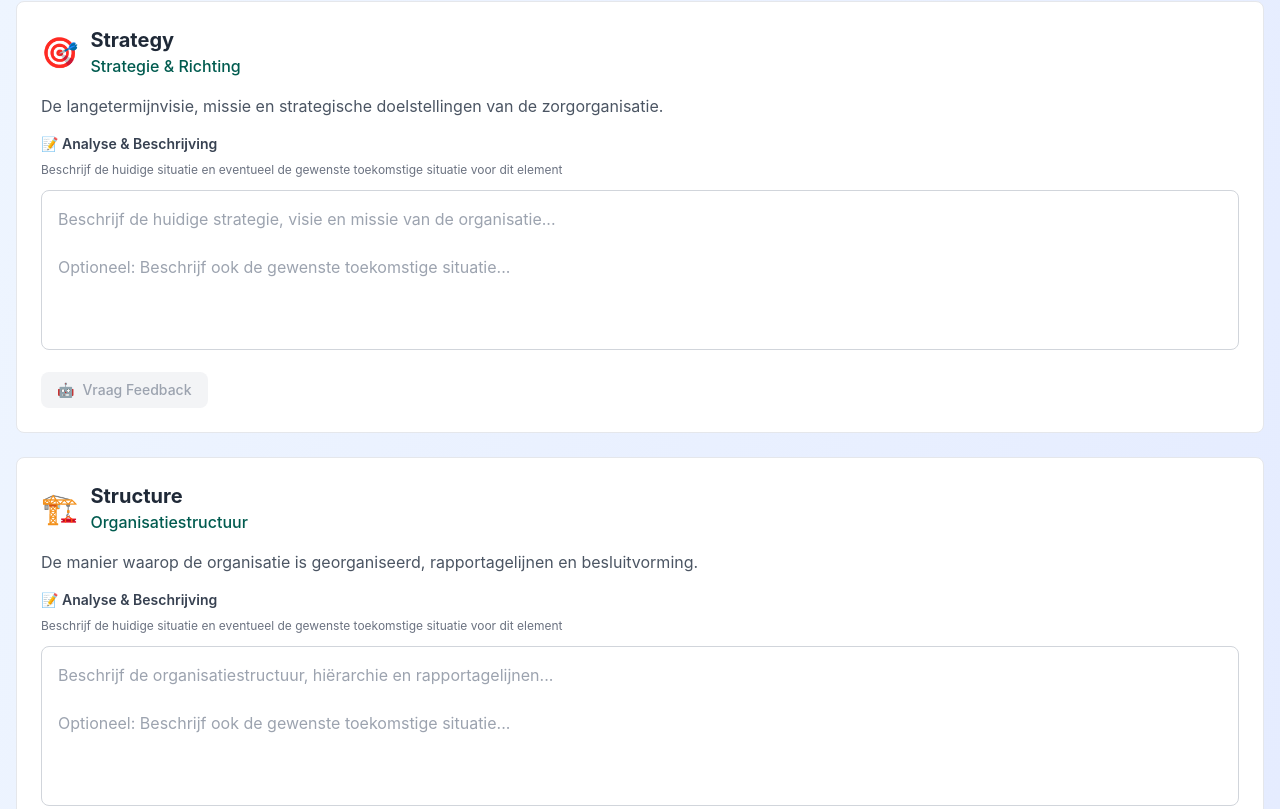
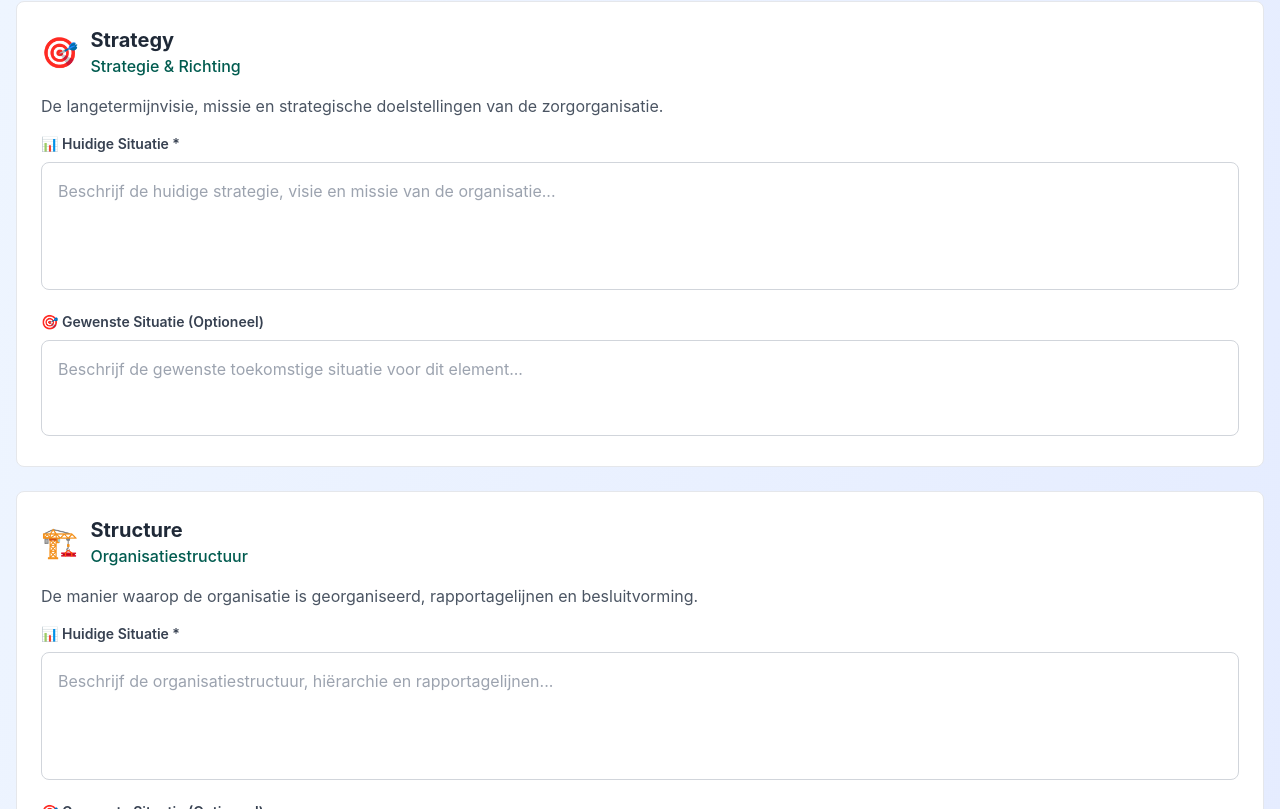
Before and after one commit to SuzannedeGroot1981/Interne-Analyse-Coach, a Next.js app: page /improve in a window 1280 px wide. Shown: the part 691-1500 px from the top of the page. Built offline with nearby package versions, Linux system fonts and the light colour scheme.

Commit message:
Updated DocumentReviewStep.tsx

```diff
--- a/components/DocumentReviewStep.tsx
+++ b/components/DocumentReviewStep.tsx
@@ -9,7 +9,8 @@ interface DocumentReviewStepProps {
 
 interface SevenSData {
   [key: string]: {
-    content: string
+    current: string
+    desired: string
     feedback?: string
   }
 }
@@ -92,12 +93,12 @@ export default function DocumentReviewStep({ className = '' }: DocumentReviewSte
   }
 
   // Update 7S data
-  const updateSevenSData = (elementId: string, value: string) => {
+  const updateSevenSData = (elementId: string, field: 'current' | 'desired', value: string) => {
     setSevenSData(prev => ({
       ...prev,
       [elementId]: {
         ...prev[elementId],
-        content: value
+        [field]: value
       }
     }))
   }
@@ -112,8 +113,11 @@ export default function DocumentReviewStep({ className = '' }: DocumentReviewSte
 
       allElements.forEach(element => {
         const data = sevenSData[element.id]
-        if (data?.content) {
-          combinedText += `## ${element.title}\n\n${data.content}\n\n`
+        if (data?.current) {
+          combinedText += `## ${element.title}\n\n${data.current}\n\n`
+          if (data.desired) {
+            combinedText += `### Gewenste situatie\n\n${data.desired}\n\n`
+          }
         }
       })
 
@@ -165,66 +169,30 @@ export default function DocumentReviewStep({ className = '' }: DocumentReviewSte
 
       <p className="text-gray-600 mb-4">{element.description}</p>
 
-      {/* Analyse tekstveld */}
-      <div>
+      {/* Huidige situatie */}
+      <div className="mb-4">
         <label className="block text-sm font-semibold text-gray-700 mb-2">
-          📝 Analyse & Beschrijving
+          📊 Huidige Situatie *
         </label>
-        <p className="text-xs text-gray-500 mb-3">
-          Beschrijf de huidige situatie en eventueel de gewenste toekomstige situatie voor dit element
-        </p>
         <textarea
-          value={sevenSData[element.id]?.content || ''}
-          onChange={(e) => updateSevenSData(element.id, e.target.value)}
-          placeholder={`${element.placeholder}\n\nOptioneel: Beschrijf ook de gewenste toekomstige situatie...`}
-          className="w-full h-40 p-4 border border-gray-300 rounded-lg focus:ring-2 focus:ring-primary focus:border-transparent resize-none"
+          value={sevenSData[element.id]?.current || ''}
+          onChange={(e) => updateSevenSData(element.id, 'current', e.target.value)}
+          placeholder={element.placeholder}
+          className="w-full h-32 p-4 border border-gray-300 rounded-lg focus:ring-2 focus:ring-primary focus:border-transparent resize-none"
         />
       </div>
 
-      {/* Individuele feedback knop en display */}
-      <div className="mt-4">
-        <button
-          onClick={() => generateElementFeedback(element.id)}
-          disabled={!sevenSData[element.id]?.content?.trim() || isGeneratingFeedback}
-          className={`px-4 py-2 rounded-lg text-sm font-medium transition-colors ${
-            !sevenSData[element.id]?.content?.trim() || isGeneratingFeedback
-              ? 'bg-gray-100 text-gray-400 cursor-not-allowed'
-              : 'bg-blue-600 text-white hover:bg-blue-700'
-          }`}
-        >
-          {isGeneratingFeedback ? (
-            <div className="flex items-center space-x-2">
-              <div className="animate-spin rounded-full h-3 w-3 border-b-2 border-blue-600"></div>
-              <span>Analyseren...</span>
-            </div>
-          ) : (
-            <div className="flex items-center space-x-2">
-              <span>🤖</span>
-              <span>Vraag Feedback</span>
-            </div>
-          )}
-        </button>
-
-        {/* Element feedback display */}
-        {sevenSData[element.id]?.feedback && (
-          <div className="mt-4 bg-blue-50 border border-blue-200 rounded-lg p-4">
-            <div className="flex items-center justify-between mb-2">
-              <h4 className="text-sm font-semibold text-blue-800 flex items-center">
-                <span className="mr-2">💡</span>
-                AI Feedback voor {element.title}
-              </h4>
-              <button
-                onClick={() => hideElementFeedback(element.id)}
-                className="text-blue-600 hover:text-blue-800 text-xs"
-              >
-                Verberg
-              </button>
-            </div>
-            <div className="text-blue-700 text-sm whitespace-pre-line">
-              {sevenSData[element.id].feedback}
-            </div>
-          </div>
-        )}
+      {/* Gewenste situatie (optioneel) */}
+      <div>
+        <label className="block text-sm font-semibold text-gray-700 mb-2">
+          🎯 Gewenste Situatie (Optioneel)
+        </label>
+        <textarea
+          value={sevenSData[element.id]?.desired || ''}
+          onChange={(e) => updateSevenSData(element.id, 'desired', e.target.value)}
+          placeholder="Beschrijf de gewenste toekomstige situatie voor dit element..."
+          className="w-full h-24 p-4 border border-gray-300 rounded-lg focus:ring-2 focus:ring-primary focus:border-transparent resize-none"
+        />
       </div>
     </div>
   )
@@ -428,12 +396,12 @@ export default function DocumentReviewStep({ className = '' }: DocumentReviewSte
           <div>
             <h4 className="font-medium text-gray-800 mb-2">✍️ Handmatige Invoer</h4>
             <ul className="space-y-1">
-              <li>• Vul minimaal 3-4 elementen in voor overall feedback</li>
+              <li>• Vul minimaal 3-4 elementen in voor feedback</li>
               <li>• Gebruik concrete voorbeelden en data</li>
-              <li>• Beschrijf huidige én gewenste situatie per element</li>
+              <li>• Beschrijf zowel sterke als zwakke punten</li>
               <li>• Focus op interne organisatie-aspecten</li>
-              <li>• Combineer element-feedback met overall feedback</li>
-              <li>• Itereer: feedback → verbeteren → nieuwe feedback</li>
+              <li>• Vraag eerst per element feedback, dan overall</li>
+              <li>• Gebruik feedback om je tekst te verbeteren</li>
             </ul>
           </div>
         </div>
```
